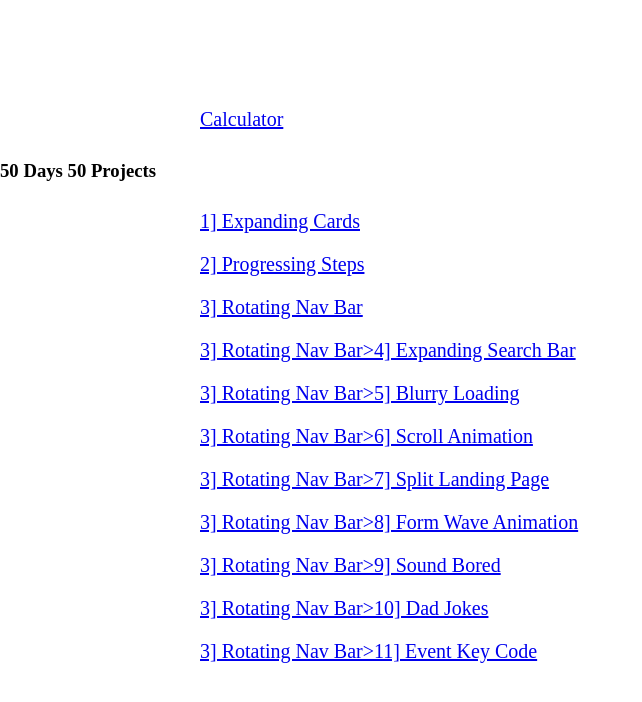
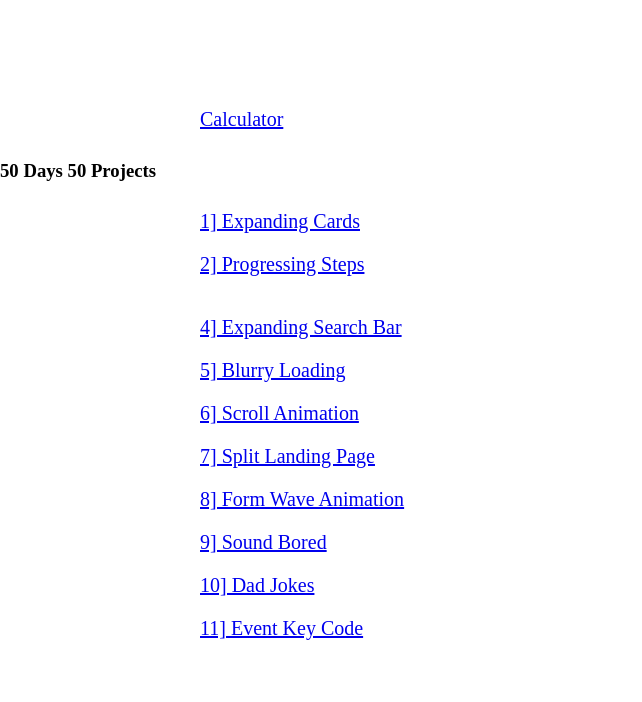
Before and after one commit to akshaysama/freecodercamp, a browser extension: page index.html in a window 1280 px wide. Shown: the whole page, without its empty margins (0-642 px from the left). Drawn offline with Linux system fonts and the light colour scheme.

Commit message:
added style

```diff
--- a/index.html
+++ b/index.html
@@ -13,14 +13,14 @@
     <h3>50 Days 50 Projects</h3>
     <a href = "Expanding Cards/index.html" style="font-size:20px; padding: 10px 10px 10px 200px">1] Expanding Cards</a>
     <a href = "Progress steps/index.html" style="font-size:20px; padding:10px 10px 10px 200px">2] Progressing Steps</a>
-    <a href = "Rotating/index.html"style="font-size:20px; padding:10px 10px 10px 200px;">3] Rotating Nav Bar</a>
-    <a href ="project 4/index.html" style="font-size:20px; padding:10px 10px 10px 200px;">3] Rotating Nav Bar>4] Expanding Search Bar</a>
-    <a href ="Blurry Loading/Index.html" style="font-size:20px; padding:10px 10px 10px 200px;">3] Rotating Nav Bar>5] Blurry Loading</a>
-    <a href ="Scroll Animation/index.html" style="font-size:20px; padding:10px 10px 10px 200px;">3] Rotating Nav Bar>6] Scroll Animation</a>
-    <a href ="Split Landing Page/index.html" style="font-size:20px; padding:10px 10px 10px 200px;">3] Rotating Nav Bar>7] Split Landing Page</a>
-    <a href= "Form Wave Anim/index.html" style="font-size:20px; padding:10px 10px 10px 200px;">3] Rotating Nav Bar>8] Form Wave Animation</a>
-    <a href = "Sound Bored/index.html"style="font-size:20px; padding:10px 10px 10px 200px;">3] Rotating Nav Bar>9] Sound Bored</a>
-    <a href = "Dad Jokes/index.html" style="font-size:20px; padding:10px 10px 10px 200px;">3] Rotating Nav Bar>10] Dad Jokes</a>
-    <a href ="Event Key Code/index.html" style="font-size:20px; padding:10px 10px 10px 200px;">3] Rotating Nav Bar>11] Event Key Code</a>
+    <a href = "Rotating/index.html"style="font-size:20px; padding:10px 10px 10px 200px;"></a>
+    <a href ="project 4/index.html" style="font-size:20px; padding:10px 10px 10px 200px;">4] Expanding Search Bar</a>
+    <a href ="Blurry Loading/Index.html" style="font-size:20px; padding:10px 10px 10px 200px;">5] Blurry Loading</a>
+    <a href ="Scroll Animation/index.html" style="font-size:20px; padding:10px 10px 10px 200px;">6] Scroll Animation</a>
+    <a href ="Split Landing Page/index.html" style="font-size:20px; padding:10px 10px 10px 200px;">7] Split Landing Page</a>
+    <a href= "Form Wave Anim/index.html" style="font-size:20px; padding:10px 10px 10px 200px;">8] Form Wave Animation</a>
+    <a href = "Sound Bored/index.html"style="font-size:20px; padding:10px 10px 10px 200px;">9] Sound Bored</a>
+    <a href = "Dad Jokes/index.html" style="font-size:20px; padding:10px 10px 10px 200px;">10] Dad Jokes</a>
+    <a href ="Event Key Code/index.html" style="font-size:20px; padding:10px 10px 10px 200px;">11] Event Key Code</a>
 </body>
 </html>
```
